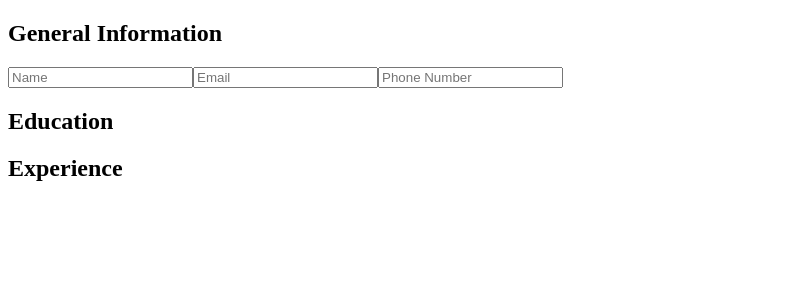
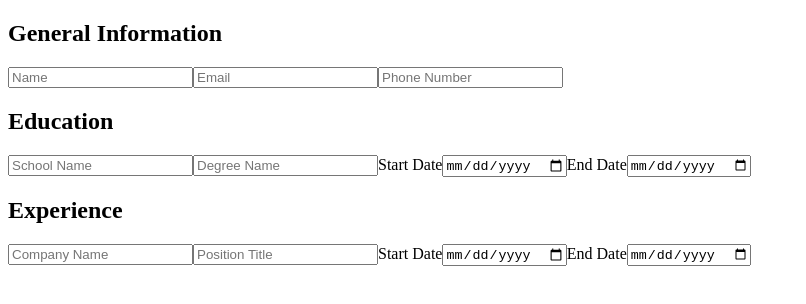
Before and after one commit to Noah-Gullo/cv-application, a React (Vite) app: page / in a window 1280 px wide. Shown: the top 304 px of the page, without its empty margins (0-806 px from the left). Built offline with nearby package versions, Linux system fonts and the light colour scheme.

Commit message:
feat: add most html form elements

```diff
--- /dev/null
+++ b/src/components/DateField.jsx
@@ -0,0 +1,10 @@
+function DateField({text = "Enter date"}){
+    return (
+       <>
+        <label htmlFor="date">{text}</label>
+        <input type="Date" name="date"></input>
+       </>
+    );
+}
+
+export default DateField;
--- a/src/components/Education.jsx
+++ b/src/components/Education.jsx
@@ -1,8 +1,14 @@
-import TextField from "./TextField";
+import DateField from "./DateField.jsx";
+import TextField from "./TextField.jsx";
+
 function Education(){
   return (
-    <section>
+    <section id="Education">
       <h1>Education</h1>
+      <TextField text="School Name"></TextField>
+      <TextField text="Degree Name"></TextField>
+      <DateField text="Start Date"></DateField>
+      <DateField text="End Date"></DateField>
     </section>
   );
 }
--- a/src/components/Experience.jsx
+++ b/src/components/Experience.jsx
@@ -1,8 +1,14 @@
-import TextField from "./TextField";
+import DateField from "./DateField.jsx"
+import TextField from "./TextField.jsx";
+
 function Experience(){
   return (
-    <section>
+    <section id="Experience">
       <h1>Experience</h1>
+      <TextField text="Company Name"></TextField>
+      <TextField text="Position Title"></TextField>
+      <DateField text="Start Date"></DateField>
+      <DateField text="End Date"></DateField>
     </section>
   );
 }
--- a/src/components/GeneralInfo.jsx
+++ b/src/components/GeneralInfo.jsx
@@ -1,8 +1,8 @@
-import TextField from "./TextField";
+import TextField from "./TextField.jsx";
 
 function GeneralInfo(){
   return (
-    <section>
+    <section id="GeneralInfo">
       <h1>General Information</h1>
       <form>
         <TextField text="Name"/>
```
